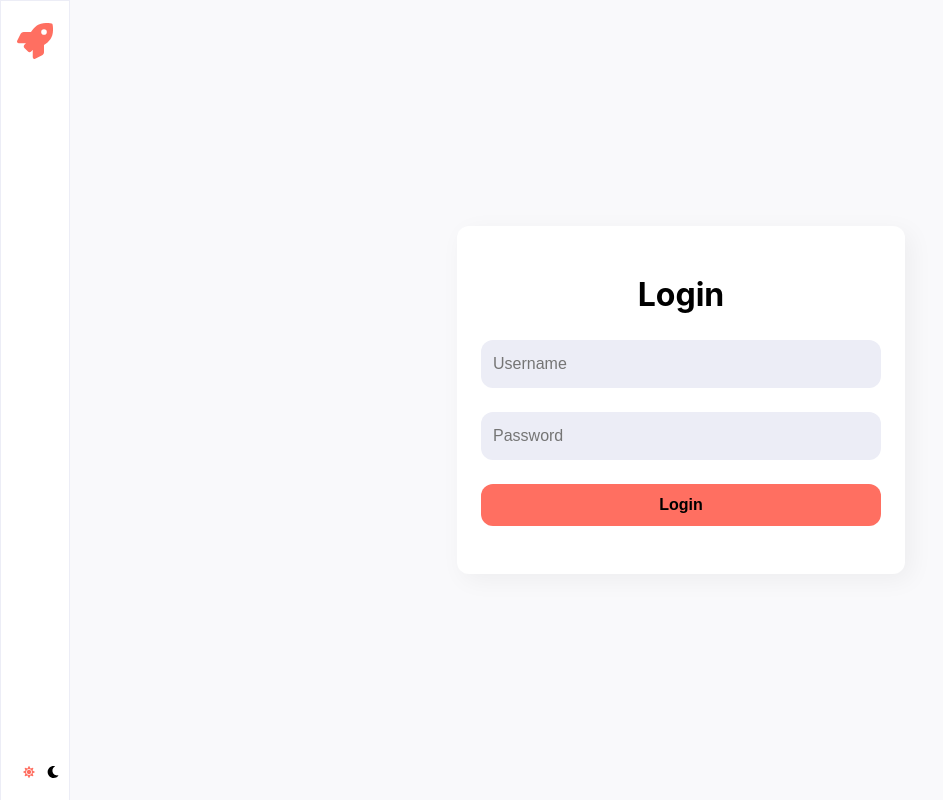
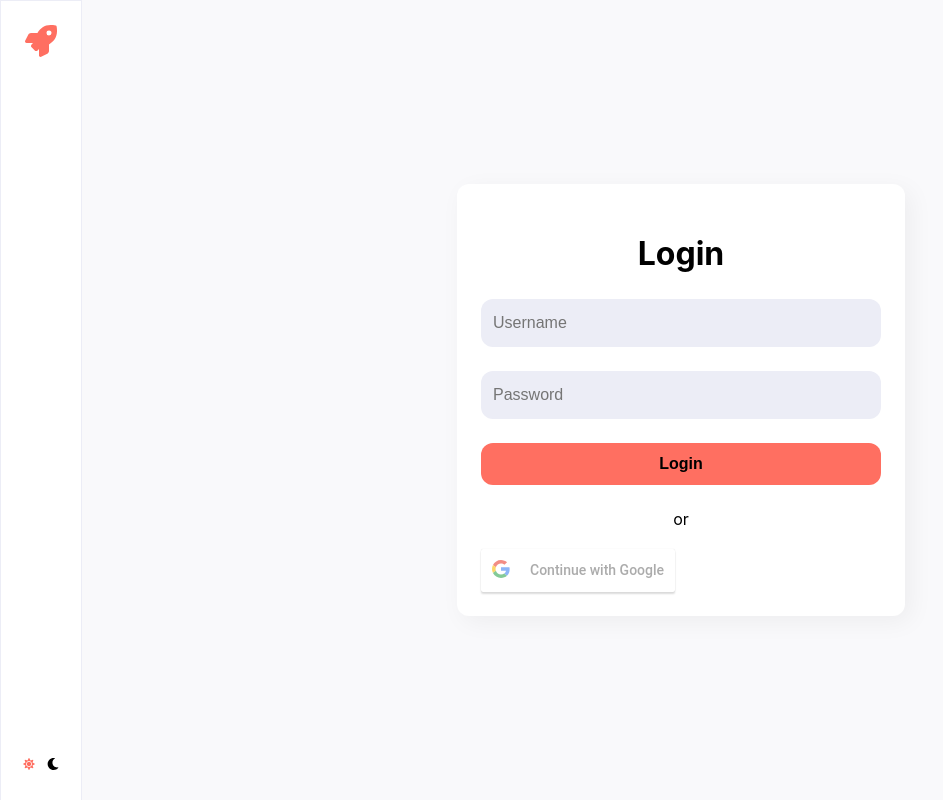
Before and after one commit to ste-wr/ops-frontend-houston, a React (Create React App) app: page / in a window 1280 px wide. Shown: the whole page, without its empty margins (0-943 px from the left). Built offline with nearby package versions, Linux system fonts and the light colour scheme.

Commit message:
getting google oauth code

```diff
--- a/package.json
+++ b/package.json
@@ -14,9 +14,11 @@
     "@types/react": "^17.0.0",
     "@types/react-dom": "^17.0.0",
     "@types/react-router-dom": "^5.1.6",
+    "http-proxy-middleware": "^1.0.6",
     "node-sass": "^4.14.1",
     "react": "^17.0.1",
     "react-dom": "^17.0.1",
+    "react-google-login": "^5.2.2",
     "react-router": "^5.2.0",
     "react-router-dom": "^5.2.0",
     "react-scripts": "4.0.1",
--- a/src/components/auth/LoginLayout.tsx
+++ b/src/components/auth/LoginLayout.tsx
@@ -1,5 +1,6 @@
 import * as React from 'react'
 import styled from 'styled-components'
+import GoogleLogin from 'react-google-login'
 
 const LoginContainer = styled.div`
     background-color: ${(props: any) => props.theme.grey_300};
@@ -58,8 +59,28 @@ const ErrorResponseField = styled.div`
     text-align: center;
 `
 
+const LoginSeparator = styled.div`
+    min-width: 100%;
+    height: 16px;
+    text-align: center;
+    color: ${(props: any) => props.theme.grey_500};
+    margin-bottom: 24px;
+`
+
+const LoginWithGoogleButton = styled.button`
+    background-color: ${(props: any) => props.theme.orange_default};
+    font-size: 16px;
+    font-weight: 600;
+    color: ${(props: any) => props.theme.grey_800};
+    box-sizing: border-box;
+    width: 100%;
+    padding: 12px;
+    border: none;
+    border-radius: 12px;
+`
+
 const loginUser = async (credentials) => {
-    return fetch('http://localhost:3000/auth/login', {
+    return fetch('/auth/login', {
         method: 'POST',
         headers: {
             'Content-Type': 'application/json'
@@ -70,9 +91,26 @@ const loginUser = async (credentials) => {
         if(!data.ok) {
             return data.json()
         } else {
+            // set an auth token in cookies
+            // set isAuthenticated to true
             return true
         }
     })
+}
+
+const handleGoogleSuccess = async(googleData) => {
+    console.log(googleData)
+    const res = await fetch('/auth/google', {
+        method: 'POST',
+        body: JSON.stringify(googleData),
+        headers: {
+            "Content-Type": "application/json"
+        }
+    })
+
+    const data = await res.json()
+    console.log(data)
+    return true
 }
 
 const LoginLayout = () => {
@@ -90,7 +128,11 @@ const LoginLayout = () => {
         } else {
             setErrorMessage(null)
             console.log('logging in (LOGINLAYOUT)')
+            console.log(response)
         }
+    }
+    const handleGoogleFailure = (error) => {
+        console.log(error)
     }
     let style={
         display: ""
@@ -105,6 +147,15 @@ const LoginLayout = () => {
                 <LoginFormSubmit type="submit" value="Login" />
             </LoginForm>
             <ErrorResponseField style={style}>{errorMessage}</ErrorResponseField>
+            <LoginSeparator>or</LoginSeparator>
+            <GoogleLogin
+                responseType="code"
+                clientId="605997161745-vn13em4krj1mq7pkdjuoom2kg1ritn72.apps.googleusercontent.com"
+                buttonText="Continue with Google"
+                onSuccess={handleGoogleSuccess}
+                onFailure={handleGoogleFailure}
+                cookiePolicy={'single_host_origin'}
+            />
         </LoginContainer>
     )
 }
--- a/src/components/core/Sidebar.tsx
+++ b/src/components/core/Sidebar.tsx
@@ -8,7 +8,7 @@ import { useUserState } from '../core/Context'
 
 const StyledSidebar = styled.div`
     height: 100%;
-    padding: 16px;
+    padding: 24px 16px;
     position: fixed;
     top: 0;
     left: 0;
@@ -19,10 +19,12 @@ const StyledSidebar = styled.div`
 `
 
 const StyledLogo = styled(FontAwesomeIcon)`
-    width: 48px;
-    height: 48px;
+    width: 32px;
+    height: 32px;
     margin-bottom: 16px;
-    font-size: 36px;
+    margin-left: 8px;
+    margin-right: 8px;
+    font-size: 32px;
     color: ${(props: any) => props.theme.orange_default};
 `
 
@@ -55,8 +57,8 @@ const StyledNavLink = styled(NavLink)`
 
 const SidebarBottomFix = styled.div`
     position: fixed;
+    margin-bottom: 24px;
     bottom: 0;
-    margin-bottom: 16px;
 `
 
 const Sidebar = () => {
@@ -70,8 +72,8 @@ const Sidebar = () => {
     return (
         <StyledSidebar className="sidebar">
             <StyledLogo icon={faRocket} className="logo" />
-                {userState.isAuthenticated && (<StyledNavLink to="/" isActive={isActive('/')} className="sidebar-link" activeClassName="active"><StyledNavLinkElement icon={faHome} className='icon'/></StyledNavLink>)}
-                {userState.isAuthenticated && (<StyledNavLink to="/topology" isActive={isActive('/topology')} className="sidebar-link" activeClassName="active"><StyledNavLinkElement icon={faNetworkWired} className='icon'/></StyledNavLink>)}
+            {userState.isAuthenticated && (<StyledNavLink to="/" isActive={isActive('/')} className="sidebar-link" activeClassName="active"><StyledNavLinkElement icon={faHome} className='icon'/></StyledNavLink>)}
+            {userState.isAuthenticated && (<StyledNavLink to="/topology" isActive={isActive('/topology')} className="sidebar-link" activeClassName="active"><StyledNavLinkElement icon={faNetworkWired} className='icon'/></StyledNavLink>)}
             <SidebarBottomFix>
                 <ThemeSelector />
             </SidebarBottomFix>
```
Also changed, not shown: src/setupProxy.js (added, +11 -0 lines), 2 other files (tests, documents, lock files or other folders).
